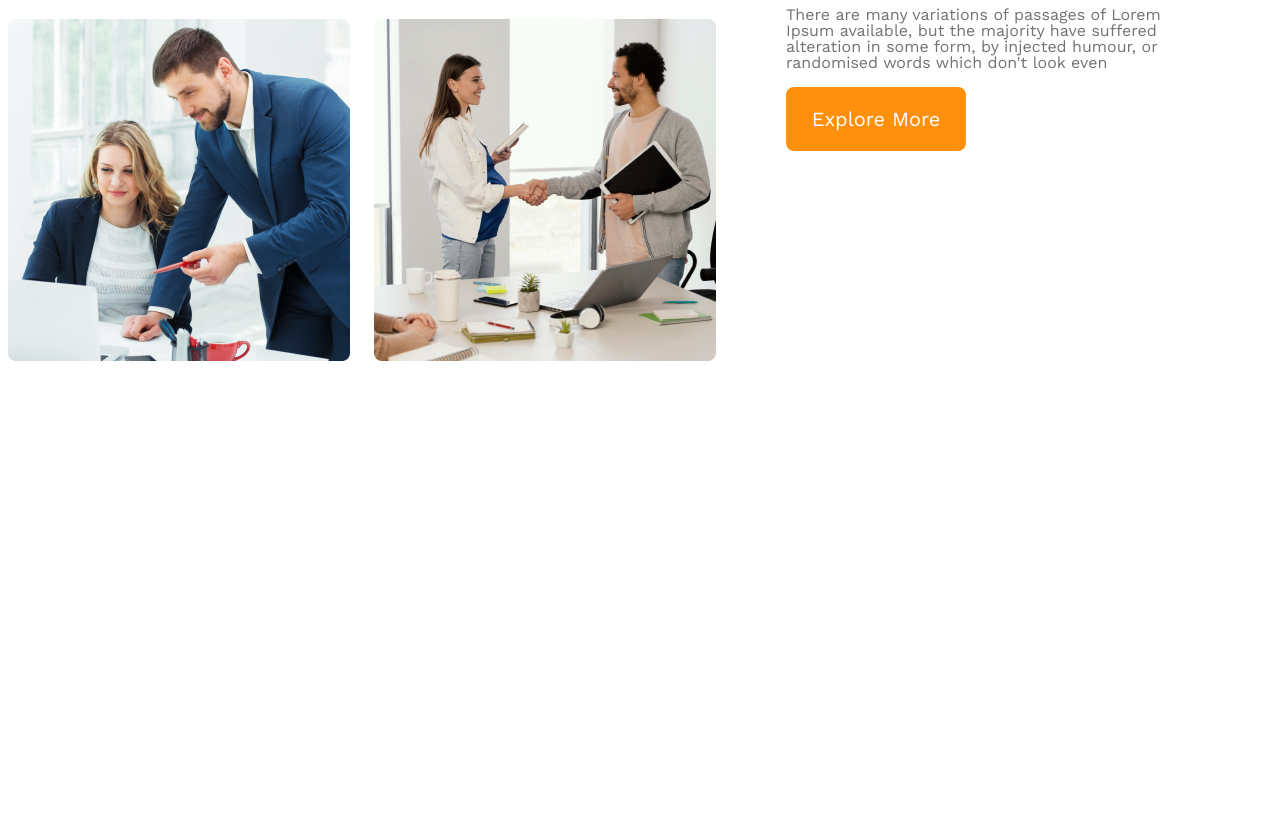
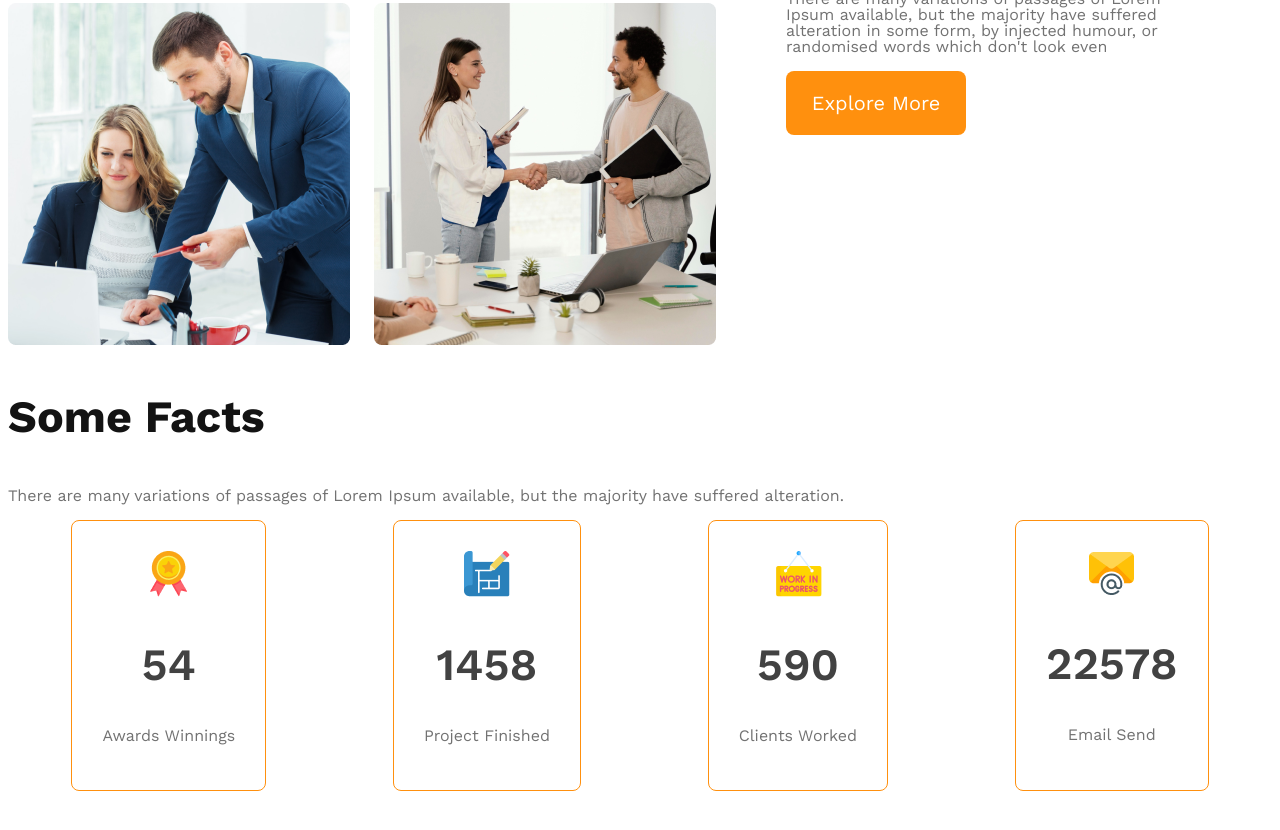
Before and after one commit to Sarmin27/G3-Architects, a plain HTML site: page index.html in a window 1280 px wide. Shown: the part 1468-2298 px from the top of the page. Before the commit the page ends 1899 px from the top, so only its background shows below. Drawn offline with nearby package versions, Linux system fonts and the light colour scheme.

Commit message:
create fact section(responsive).

```diff
--- a/index.html
+++ b/index.html
@@ -10,7 +10,7 @@
     <!-- header section  -->
     <header>
         <nav>
-            <h3 class="nav-heading">G3 Architects</h3>
+            <h3 class="heading-primary">G3 Architects</h3>
             <ul>
                 <li><a href="">Home</a></li>
                 <li><a href="">About</a></li>
@@ -21,7 +21,7 @@
         <div class="banner">
             <div class="banner-container">
                 <h1>Brand New Group of Architects</h1>
-            <p>There are many variations of passages of Lorem Ipsum available, but the majority have suffered alteration in some form, by injected humour, or randomised words which don't look even</p>
+            <p class="content-descryption">There are many variations of passages of Lorem Ipsum available, but the majority have suffered alteration in some form, by injected humour, or randomised words which don't look even</p>
             <button class="btn-primary">Explore More</button>
             </div>
         <img src="images/banner.png" alt="">
@@ -39,14 +39,41 @@
             </div>
             <div class="teams-content">
                 <h3 class="teams-content-heading"><span class="quick-list">Quick list</span> <span class="of-our">of Our</span> <span class="text-features">Features</span></h3>
-                <p class="teams-content-descryption">There are many variations of passages of Lorem Ipsum available, but the majority have suffered alteration in some form, by injected humour, or randomised words which don't look even</p>
+                <p class="content-descryption">There are many variations of passages of Lorem Ipsum available, but the majority have suffered alteration in some form, by injected humour, or randomised words which don't look even</p>
                 <button class="btn-primary">Explore More</button>
             </div>
+        </section>
+        <!-- Features you will love & enjoy section  -->
+        <section></section>
+        <!-- Some Facts section  -->
+        <section>
+            <h3 class="heading-primary">Some Facts</h3>
+            <p class="content-descryption">There are many variations of passages of Lorem Ipsum available, but the majority have suffered alteration.</p>
+            <div class="card-container">
+                <div class="card">
+                    <img src="images/icons/ribon.png" alt="">
+                    <h2 class="card-title">54</h2>
+                    <p class="content-descryption">Awards Winnings</p>
+                </div>
+                <div class="card">
+                    <img src="images/icons/projects.png" alt="">
+                    <h2 class="card-title">1458</h2>
+                    <p class="content-descryption">Project Finished</p>
+                </div>
+                <div class="card">
+                    <img src="images/icons/customers.png" alt="">
+                    <h2 class="card-title">590</h2>
+                    <p class="content-descryption">Clients Worked</p>
+                </div>
+                <div class="card">
+                    <img src="images/icons/email.png" alt="">
+                    <h2 class="card-title">22578</h2>
+                    <p class="content-descryption">Email Send</p>
+                </div>
 
+            </div>
+        </section>
 
-
-
-        </section>
     </main>
 
 </body>
--- a/style.css
+++ b/style.css
@@ -14,10 +14,20 @@
     height: 64px;
     padding:20px 25px;
     cursor: pointer;
-
-
+}
+.content-descryption {
+    color: #727272;
+    font-size: 1rem;
+    font-weight: 400;
+    line-height:1rem;
 }
 
+.heading-primary{
+    color: #131313;
+    font-size: 2.8rem;
+    font-weight: 700;
+}
+/* header styles  */
 header{
     background: rgba(255, 144, 14, 0.10);
     padding: 50px 240px;
@@ -30,12 +40,7 @@ nav{
     align-items: center;
 
 }
-nav>h3 {
-    color: #131313;
-    text-align: center;
-    font-size: 2.8rem;
-    font-weight: 700;
-}
+
 nav>ul{
     display: flex;
 }
@@ -65,13 +70,7 @@ nav>ul>li>a{
     font-size: 4rem;
     font-weight: 700;
 }
-.banner .banner-container p {
-    color: #727272;
-    text-align: center;
-    font-size: 1rem;
-    font-weight: 400;
-    line-height: 1.5rem;
-}
+
 .banner img{
     width: 100%;
     margin-top: 50px;
@@ -122,27 +121,51 @@ main{
 
 
  }
- .teams-content-descryption {
+ .content-descryption {
      color: #727272;
      font-size: 1rem;
      font-weight: 400;
      line-height:1rem;
  }
+ /* Some Facts section styles  */
+.card-container{
+    display: flex;
+    justify-content: space-around;
+
+}
+.card{
+    border-radius: 8px;
+border: 1px solid #FF900E;
+text-align: center;
+/* width: 200px;
+height: 200px; */
+padding: 30px;
+}
+.card-title{
+    color: #424242;
+font-size:2.8rem;
+font-weight: 600;
+}
+
+
 
  /* small devices  */
 @media screen and (max-width:576px){
     header{
         padding: 20px;
     }
-    nav ,.teams-container {
+    nav ,.teams-container, .card-container{
         flex-direction: column;
     }
     .teams-image-container {
         grid-template-columns:1fr;
     }
-    .teams-content{
+    .teams-content , .card-container{
         padding-left: 20px;
         padding-right: 20px;
+    }
+    .card-container{
+        gap: 20px;
     }
 
 }
@@ -152,8 +175,9 @@ main{
         padding:50px;
     }
 
-    nav , .teams-container{
+    nav , .teams-container  {
         flex-direction: column;
     }
 
+
 }
```
